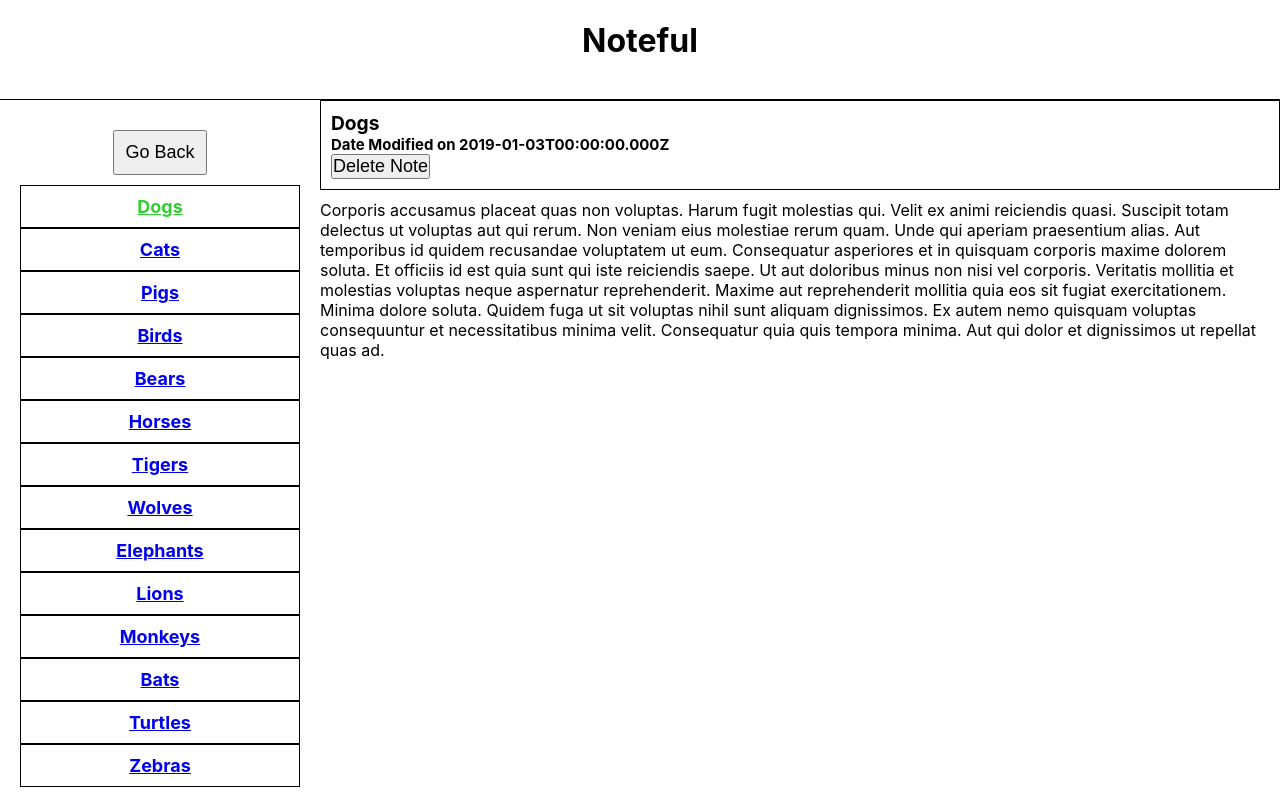
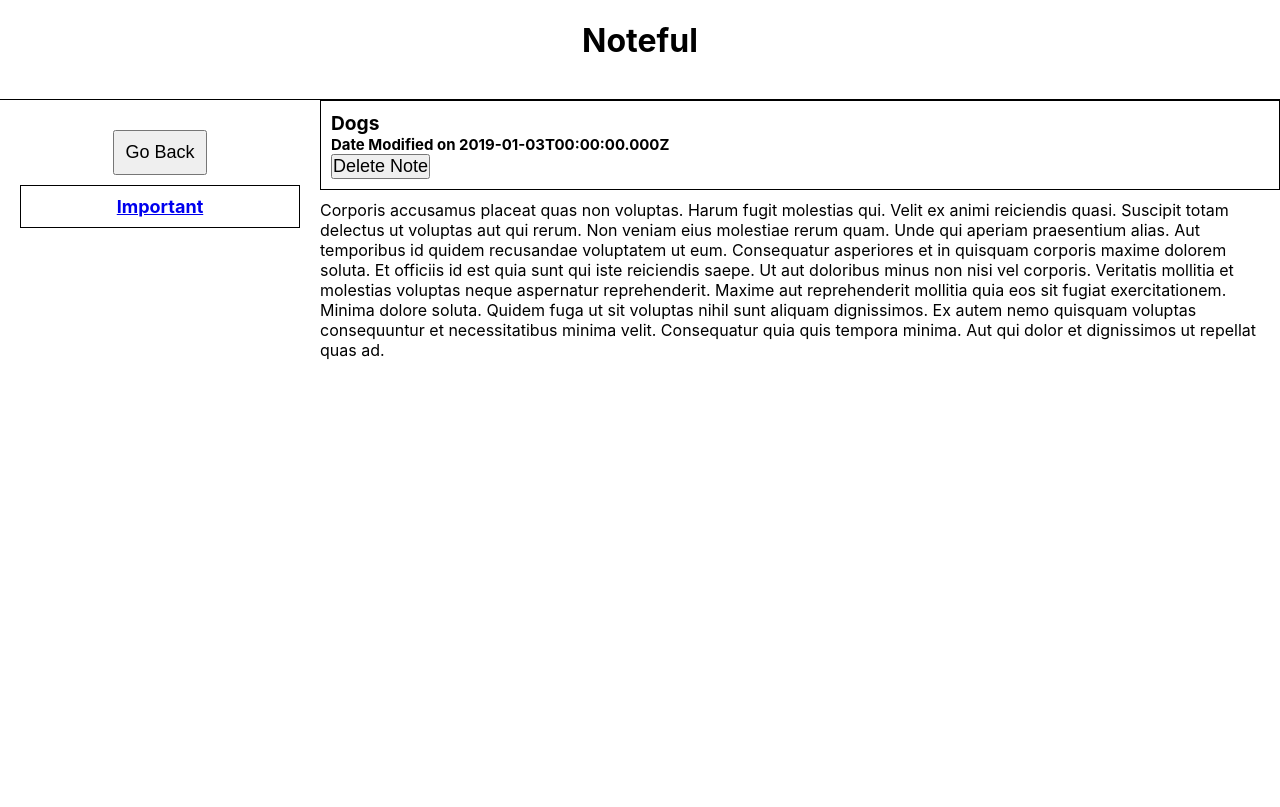
Before and after one commit to WiFiCowboy/noteful, a React (Create React App) app: page /note/cbc787a0-ffaf-11e8-8eb2-f2801f1b9fd1 in a window 1280 px wide. Built offline with nearby package versions, Linux system fonts and the light colour scheme.

Commit message:
note components finished and fixed

```diff
--- a/src/App.js
+++ b/src/App.js
@@ -1,5 +1,5 @@
 import React, { Component } from "react";
-import { Route, Link, Switch } from "react-router-dom";
+import { Route,  Switch } from "react-router-dom";
 import Folder from "./Folder";
 import Menu from "./Menu";
 import Note from "./Note";
@@ -14,6 +14,18 @@ export default class App extends Component {
     super(props);
     this.state = STORE;
   }
+
+handleDeleteNote = (id) => {
+  this.setState({notes: STORE.notes.filter(note => note.id !== id )});
+}
+
+handleAddNote(){
+
+}
+
+handleAddFolder(){
+
+}
 
   render() {
     console.log(this.state);
@@ -33,8 +45,8 @@ export default class App extends Component {
                 render={props => <MainSidebar folders={this.state.folders} />}
               />
               <Route
-                path="/Note"
-                render={props => <NoteSidebar folders={this.state.folders} notes={this.state.notes}/>}
+                path="/note/:noteID"
+                render={props => <NoteSidebar {...props} folders={this.state.folders} notes={this.state.notes}/>}
               />
             </Switch>
           </aside>
@@ -55,7 +67,7 @@ export default class App extends Component {
               />
               <Route
                 path="/note/:noteID"
-                render={props => <Note {...props} notes={this.state.notes} />}
+                render={props => <Note {...props} deleteNote={this.handleDeleteNote} notes={this.state.notes} />}
               />
               <Route component={NotFound} />
             </Switch>
--- a/src/Note.js
+++ b/src/Note.js
@@ -7,7 +7,10 @@ function Note(props) {
       <div className="menu">
       <h2>{note.name}</h2>
       <h3>Date Modified on {note.modified}</h3>
-      <button className="deleteButton">Delete Note</button>
+      <button className="deleteButton" onClick={() => {
+        props.deleteNote(note.id);
+         props.history.push("/");
+      } }>Delete Note</button>
     </div>
       <p>{note.content}</p>
     </div>
--- a/src/NoteSidebar.js
+++ b/src/NoteSidebar.js
@@ -3,19 +3,20 @@ import { NavLink } from "react-router-dom";
 
 // have this render only the selected folder not the whole damn array
 function NoteSidebar(props) {
+  console.log("noteside:", props.folders);
+  const note = props.notes.find(note => note.id === props.match.params.noteID);
+
   return (
     <div className="mainSidebar">
-    {/* need to go back to previous folder */}
-      <NavLink to="/Folder">
-      <button className="addButton">Go Back</button>
-      </NavLink>
+      <button className="addButton" onClick={() => window.history.back()}>
+        Go Back
+      </button>
+
       <h2>
-      {/* this map is rendering all the notes  */}
-        {props.notes.map(note => (
-          <li key={note.id}>
-            <NavLink to={"/note/" + note.id}>
-            {note.name}
-            </NavLink>
+        {/* this map is rendering all the notes  */}
+        {props.folders.filter(folder => folder.id === note.folderId).map(folder => (
+          <li key={folder.id}>
+            <NavLink to={"/folder/" + folder.id}>{folder.name}</NavLink>
           </li>
         ))}
       </h2>
```
